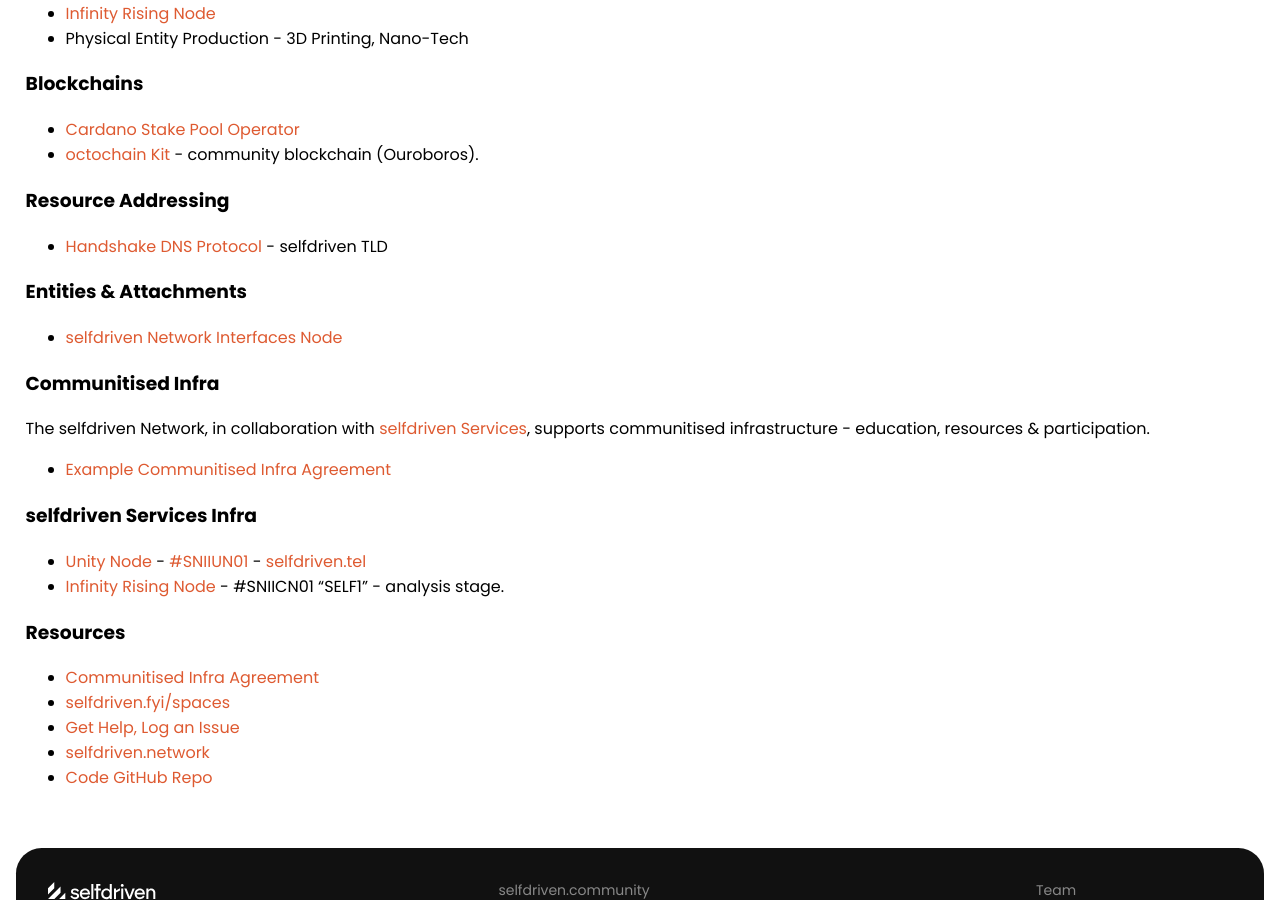
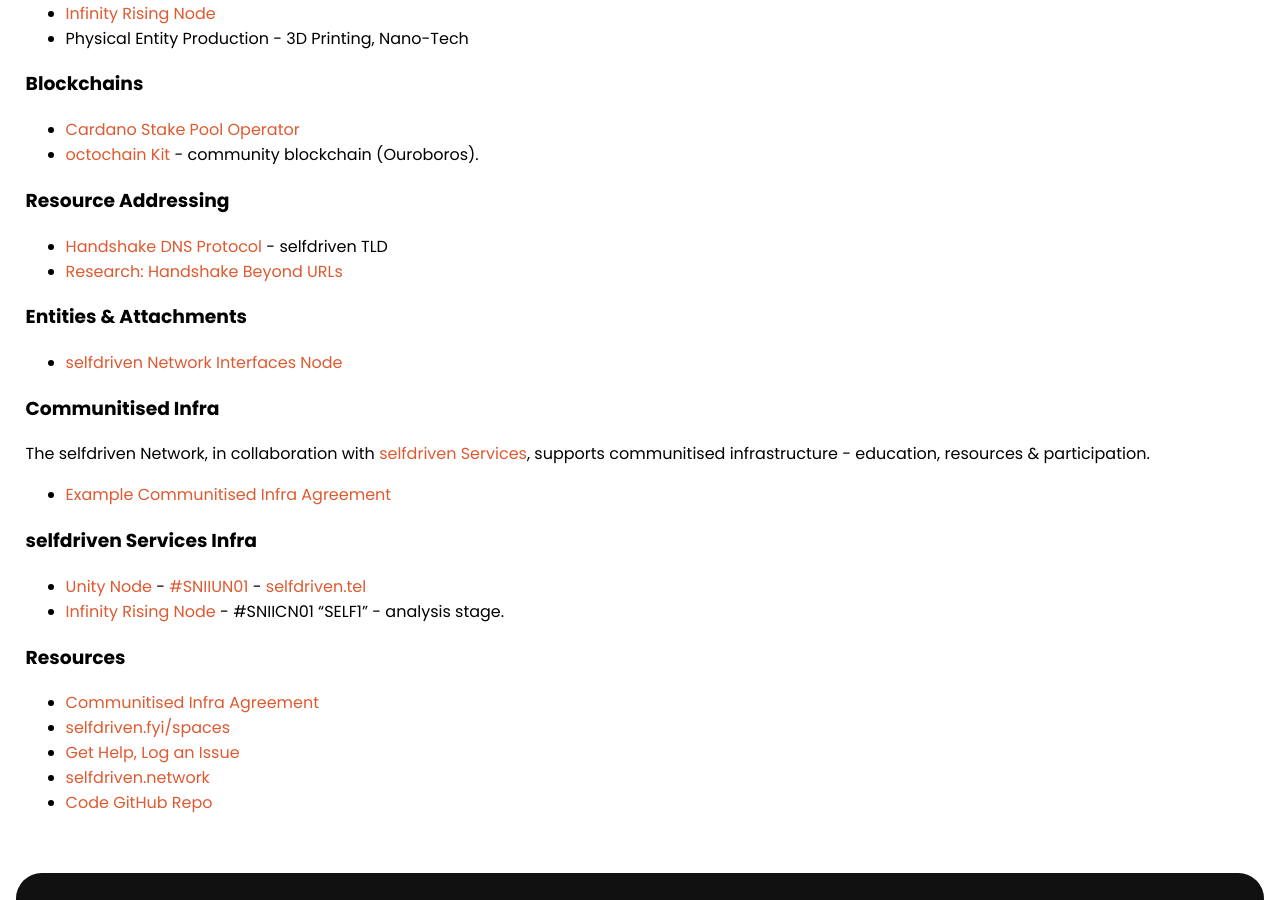
Before and after one commit to selfdriven-foundation/selfdriven-network, a Jekyll site: the page built from docs/pages/infra-interface.md, in a window 1280 px wide and 900 px high, scrolled down 650 px. Built offline with Jekyll 4.4.1, drawn with Linux system fonts in a browser that asks for light colours.

Commit message:
Update infra-interface.md

```diff
--- a/docs/pages/infra-interface.md
+++ b/docs/pages/infra-interface.md
@@ -31,6 +31,7 @@ permalink: /infra-interface/
 
 ### Resource Addressing
    - [Handshake DNS Protocol](/infra-interface/handshake/) - selfdriven TLD
+   - [Research: Handshake Beyond URLs](/infra-interface/research/handshake-beyond-urls/)
 
 ### Entities & Attachments
    - [selfdriven Network Interfaces Node](/interfaces-node/)
```
